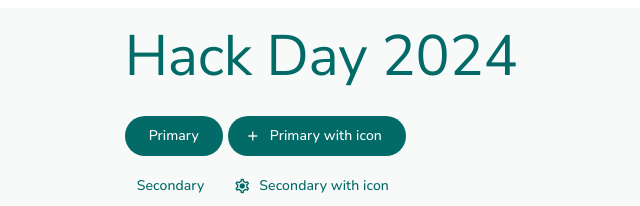
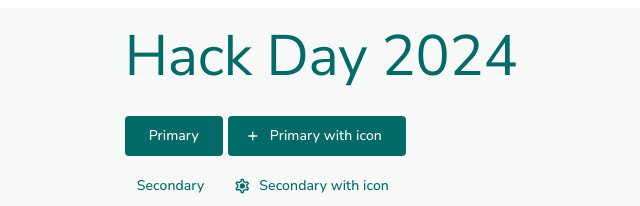
Before and after one commit to gitbone/torget.github.io, an Angular app: page / in a window 1280 px wide. Shown: the top 206 px of the page, without its empty margins (335-975 px from the left). Built offline with nearby package versions, Linux system fonts and the light colour scheme.

Commit message:
Updated styles and tokens

```diff
--- a/src/tokens/measures.scss
+++ b/src/tokens/measures.scss
@@ -96,7 +96,7 @@ $measureDimensionHeadlineLargeFontWeight: $measureDimensionTypographyFontWeightF
 $measureDimensionHeadlineLargeFontSize: $measureDimensionTypographyFontSizeFontSize57;
 $measureDimensionHeadlineLargeLetterSpacing: $measureDimensionTypographyLetterSpacingLetterSpacingNegative025;
 $measureDimensionHeadlineLargeLineHeight: $measureDimensionTypographyLineHeightLineHeight64;
-$measureDimensionCornerCornerMinimal: $measureDimensionCornerExtraLarge;
+$measureDimensionCornerCornerMinimal: $measureDimensionCornerExtraSmall;
 $measureDimensionCornerCornerRounded: $measureDimensionCornerLarge;
 $measureDimensionCornerCornerFull: $measureDimensionCornerFull;
 $measureDimensionDensityDensityDefault: $measureDimensionDensityDefault;
```
